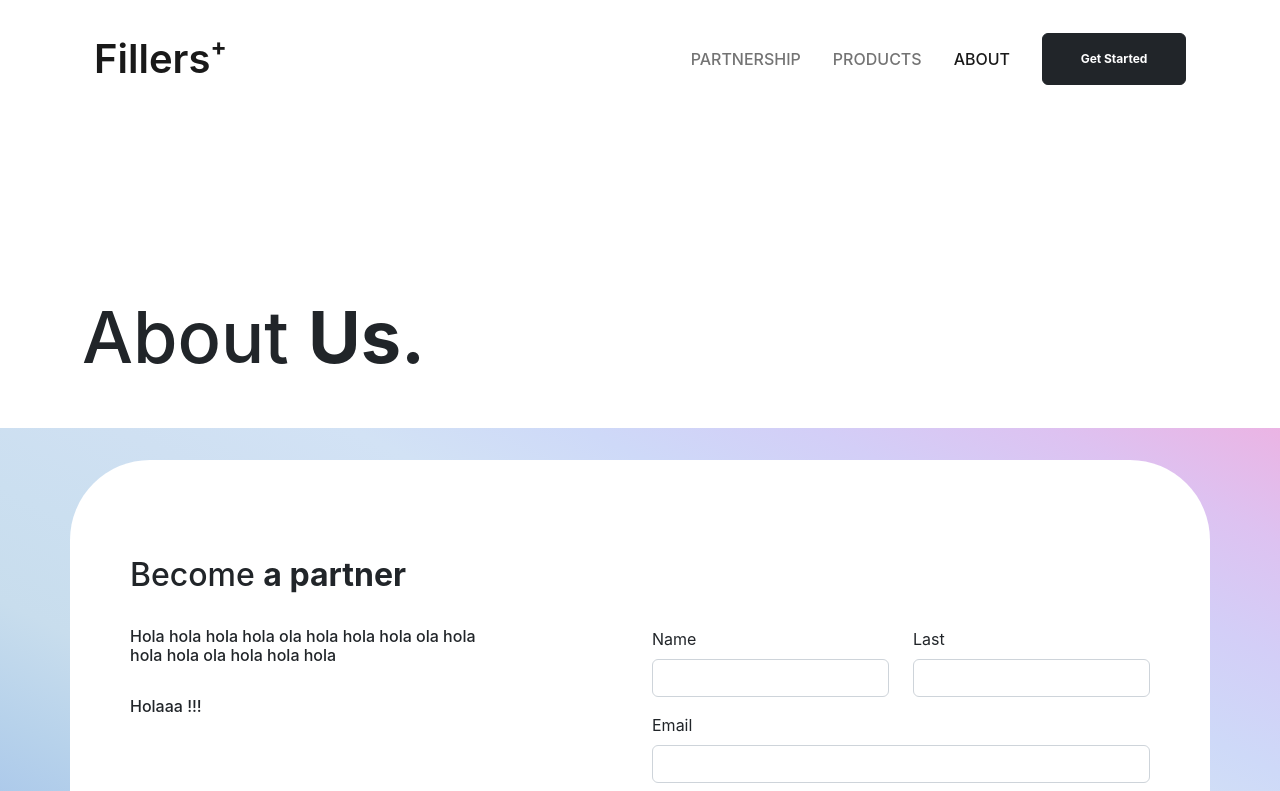
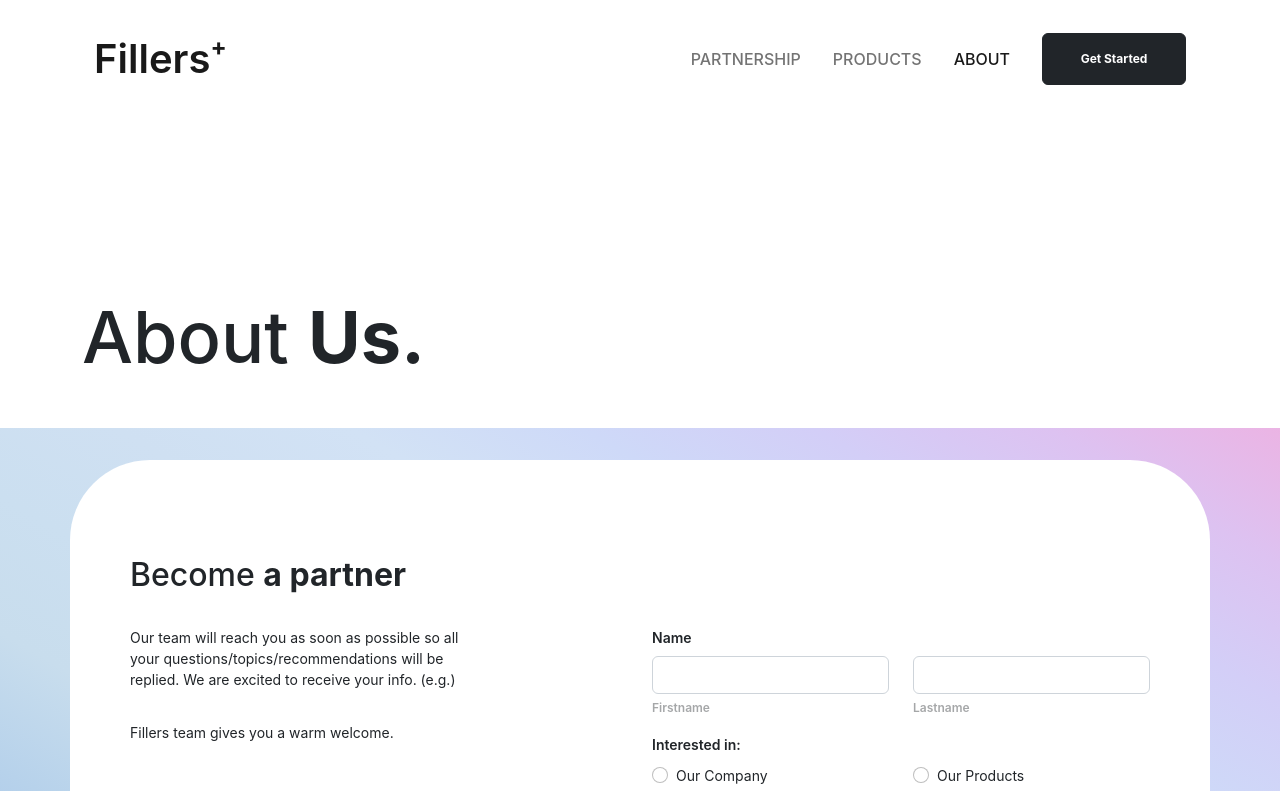
Before and after one commit to mchumpitazp/fillers, a React (Create React App) app in the folder fillers_frontend/: page /aboutus in a window 1280 px wide. Shown: the top 791 px of the page. Built offline with nearby package versions, Linux system fonts and the light colour scheme.

Commit message:
Form Partner improvements

```diff
--- a/fillers_frontend/src/App.scss
+++ b/fillers_frontend/src/App.scss
@@ -7,7 +7,6 @@ h3 { font-size: 3.25rem;}
 h4 { font-size: 2rem; }
 h5 { font-size: 1.25rem; font-weight: 600; }
 h6 { font-size: 1rem; }
-p  { font-size: 0.75rem;}
 
 // All h1 needs
 h1 {
@@ -125,9 +124,28 @@ h1 {
         h4 { margin-bottom: 2rem;}
 
         #form-info {
-            h6 {
+            p {
                 width: 70%;
                 margin-bottom: 2rem;
+                font-size: 0.875rem;
+            }
+        }
+
+        #form-form {
+            .form-label {
+                font-size: 0.875rem;
+                font-weight: 600;
+            }
+
+            .form-check-label {
+                font-size: 0.875rem;
+                font-weight: 400;
+            }
+
+            .tiny {
+                font-size: 0.75rem;
+                font-weight: 600;
+                opacity: 0.4;
             }
         }
 
--- a/fillers_frontend/src/components/FormPartnerComponent.js
+++ b/fillers_frontend/src/components/FormPartnerComponent.js
@@ -12,26 +12,54 @@ function FormPartner() {
                     <h4>Become <strong>a partner</strong></h4>
 
                     <Col md id='form-info'>
-                        <h6>Hola hola hola hola ola hola hola hola ola hola hola hola ola hola hola hola </h6>
-                        <h6>Holaaa !!!</h6>
+                        <p>Our team will reach you as soon as possible so all your questions/topics/recommendations will be replied. We are excited to receive your info. (e.g.)</p>
+                        <p>Fillers team gives you a warm welcome.</p>
                     </Col>
 
                     <Col md id='form-form'>
                         <Form>
                             <Row>
+                                <Label for='firstname'>Name</Label>
                                 <Col md>
-                                    <FormGroup>
-                                        <Label for='firstname'>Name</Label>
+                                    <FormGroup className='mb-0'>
                                         <Input id='firstname' type='text'/>
+                                        <span className='tiny'>Firstname</span>
                                     </FormGroup>
                                 </Col>
                                 <Col md>
                                     <FormGroup>
-                                        <Label for='lastname'>Last</Label>
                                         <Input id='lastname' type='text'/>
+                                        <span className='tiny'>Lastname</span>
                                     </FormGroup>
                                 </Col>
                             </Row>
+
+                            <FormGroup tag='fieldset'>
+                                <legend className='form-label'>
+                                    Interested in:
+                                </legend>
+                                <Row>
+                                    <Col md>
+                                        <FormGroup check>
+                                            <Input name="radio1" type='radio'/>
+                                            {' '}
+                                            <Label check>Our Company</Label>
+                                        </FormGroup>
+                                    </Col>
+                                    <Col md>
+                                        <FormGroup check>
+                                            <Input name="radio1" type='radio'/>
+                                            {' '}
+                                            <Label check>Our Products</Label>
+                                        </FormGroup>
+                                    </Col>
+                                </Row>
+                                <FormGroup check>
+                                    <Input name="radio1" type='radio'/>
+                                    {' '}
+                                    <Label check>Other</Label>
+                                </FormGroup>
+                            </FormGroup>
 
                             <FormGroup>
                                 <Label for="email">
--- a/fillers_frontend/src/components/MainComponent.js
+++ b/fillers_frontend/src/components/MainComponent.js
@@ -23,7 +23,7 @@ class Main extends React.Component {
             <React.Fragment>
                 <Header />
                 <Routes>
-                    <Route index element={<Products />} />
+                    <Route index element={<Partner />} />
                     <Route exact path='/partnership' element={<Partner />} />
                     <Route exact path='/products' element={<Products />} />
                     <Route exact path='/aboutus' element={<About />} />
```
Also changed, not shown: 1 other file (tests, documents, lock files or other folders).
